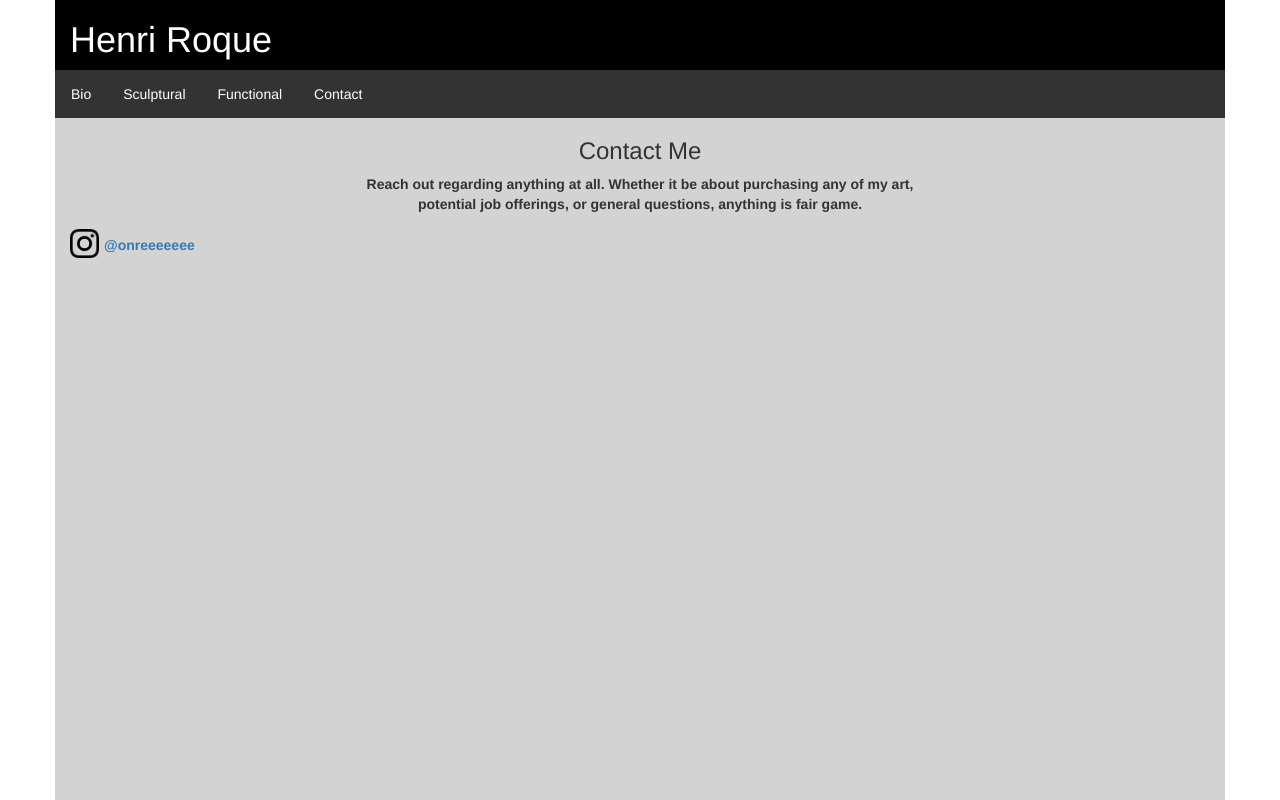
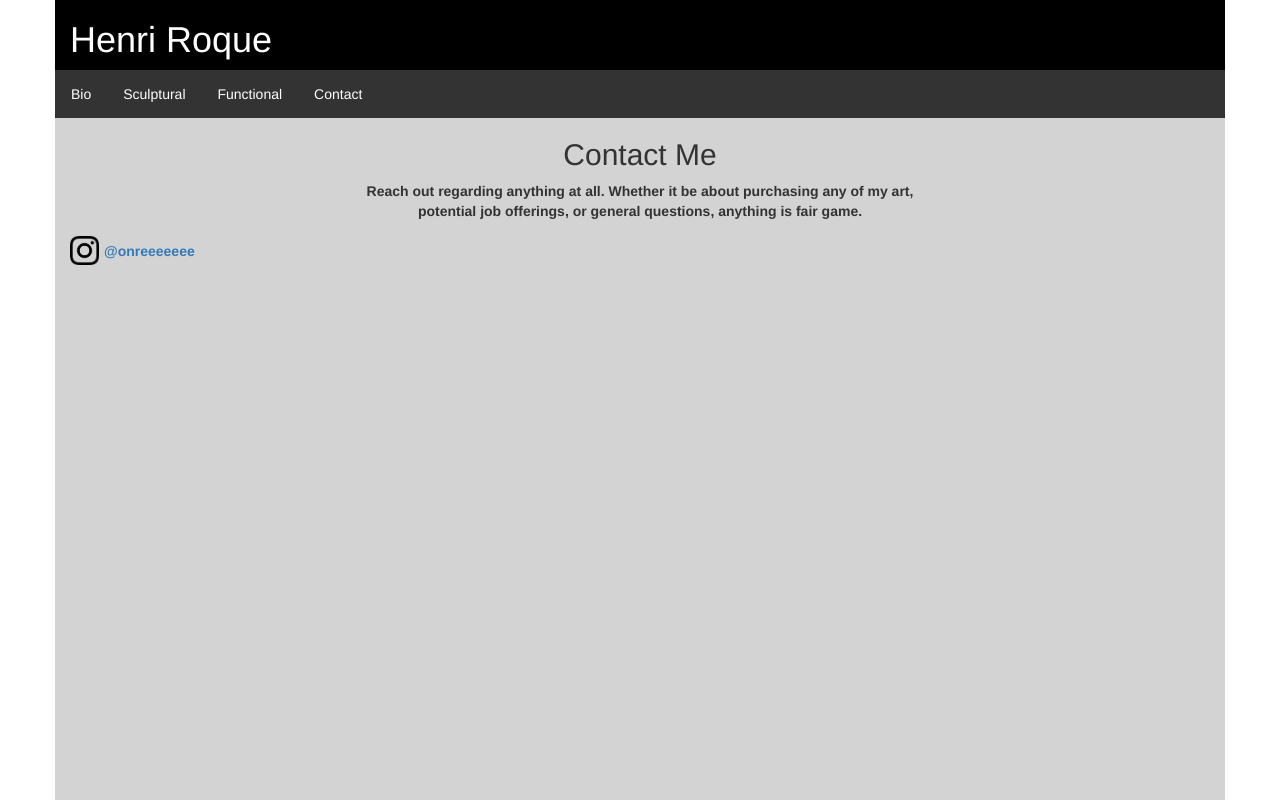
Before and after one commit to BrianCarducci/henri-art-app, an Angular app: page /contact in a window 1280 px wide. Shown: the top 800 px of the page. Built offline with nearby package versions, Linux system fonts and the light colour scheme; a web font is replaced by a local one.

Commit message:
changed size of contact header

```diff
--- a/src/app/contact/contact.component.css
+++ b/src/app/contact/contact.component.css
@@ -1,4 +1,4 @@
-h3 {
+h2 {
     text-align: center;
 }
 
--- a/src/app/contact/contact.component.html
+++ b/src/app/contact/contact.component.html
@@ -1,7 +1,7 @@
 <div class="row">
-    <h3>
+    <h2>
         Contact Me
-    </h3>
+    </h2>
 </div>
 
 <div class="row">
```
